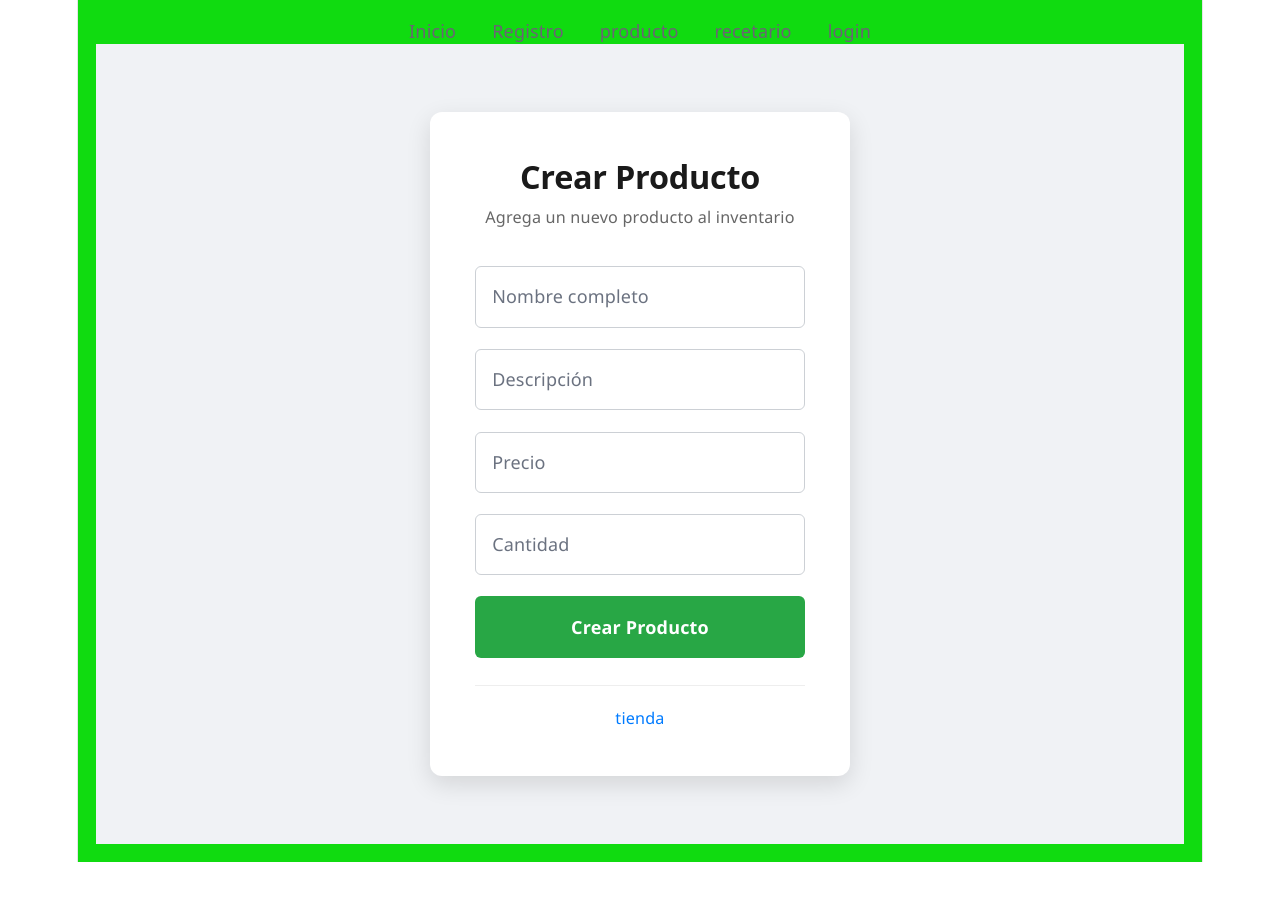
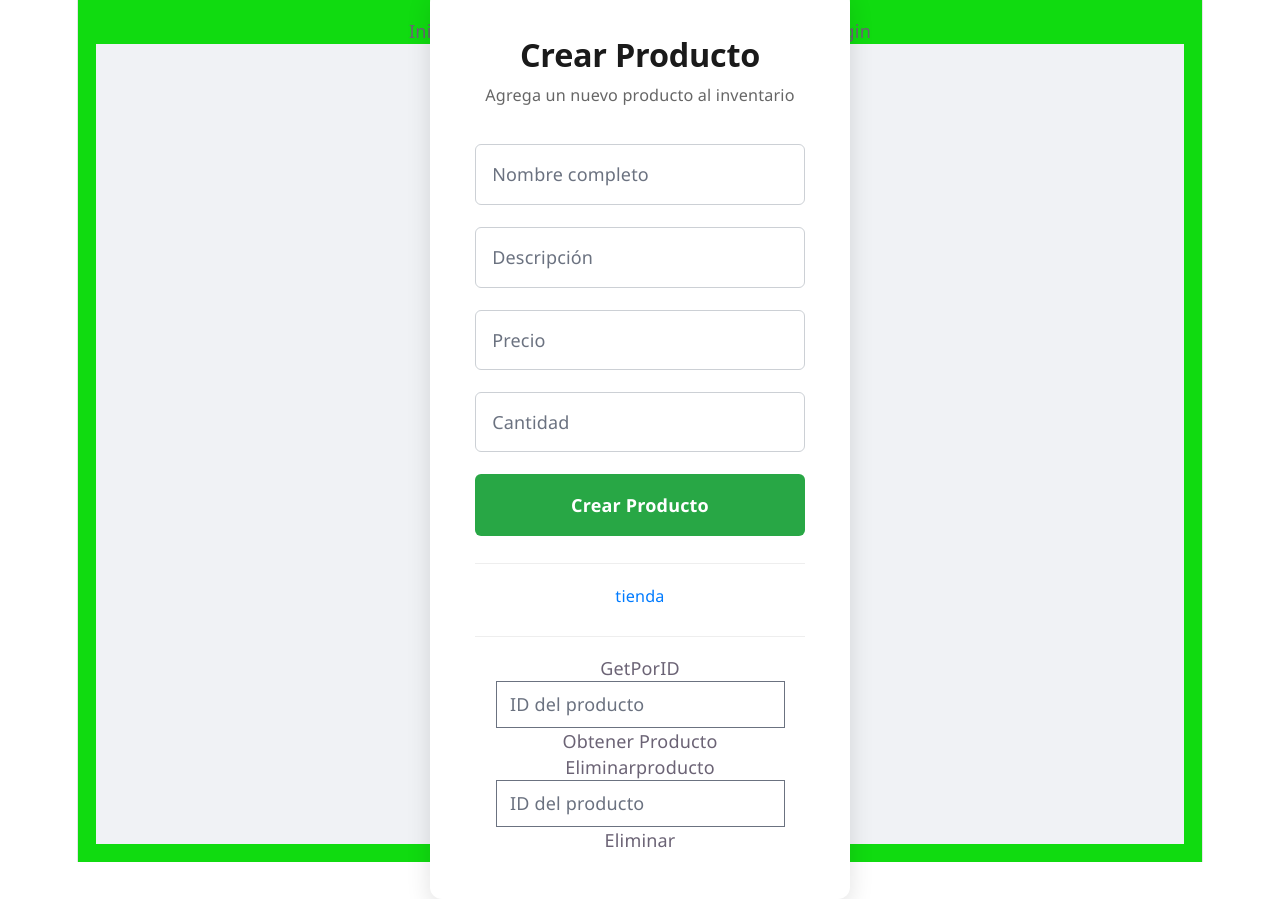
Before and after one commit to Luismeneses12/proyecto_inventario, a React (Vite) app in the folder frontend/: page /postproducto in a window 1280 px wide. Built offline with nearby package versions, Linux system fonts and the light colour scheme.

Commit message:
feat se crea componete de de getId para hacer busquedad

```diff
--- /dev/null
+++ b/frontend/src/component/Eliminarproducto.jsx
@@ -0,0 +1,40 @@
+import React from 'react'
+import { useState } from 'react'
+
+export default function Eliminarproducto() {
+   const [productoID, setProductoID] = React.useState()
+
+   const eliminar = async()=>{
+
+    try
+    {
+        const res = await fetch(`http://127.0.0.1:5000/eliminarProducto/${productoid}`,
+            {method:'DELETE',
+            headers: {
+                'Content-Type': 'application/json'
+            }
+    })
+        const data = await res.json()
+        setProductoID(data)
+        if(res.ok){
+            alert('Producto eliminado exitosamente')
+        }
+        else{
+        alert(data.message)
+        }
+        }
+    catch(error){
+        console.error('Error al eliminar el producto:', error)
+    }
+}
+
+    return (
+    <>
+    <div>Eliminarproducto</div>
+    <form action="" onSubmit={eliminar}>
+        <input type="text" placeholder="ID del producto" value={productoID} onChange={(e) => setProductoID(e.target.value)} />
+        <button type="submit">Eliminar</button>
+    </form>
+    </>
+    )
+}
--- /dev/null
+++ b/frontend/src/component/GetPorID.jsx
@@ -0,0 +1,40 @@
+import React from 'react'
+
+export default function GetPorID() {
+    const [productoID, setProductoID] = React.useState()
+    const [producto, setProducto] = React.useState(null)
+    const obtenerProductoPorID = async(e)=>{
+        e.preventDefault()
+        try{
+            const res = await fetch(`http://127.0.0.1:5000/obtenerProductosPorID/${productoID}`, {
+                method:'GET',
+                headers: {
+                    'Content-Type': 'application/json'
+                }}
+            )
+            const data = await res.json()
+            setProducto(data)
+            console.log('Producto obtenido:', data);
+        }
+        catch(error){
+            console.error('Error al obtener el producto:', error)
+        }
+    }
+    return (
+    <>
+    <div>GetPorID</div>
+        <form action="" onSubmit={obtenerProductoPorID}>
+        < input  type="text" placeholder="ID del producto"  onChange={(e)=> setProductoID(e.target.value)} />
+        <button type="submit">Obtener Producto</button>
+        {producto && (
+            <div>
+                <h2>Producto obtenido:</h2>
+                <p><strong>Nombre:</strong> {producto.nombre}</p>
+                <p><strong>Precio:</strong> {producto.precio}</p>
+                <p><strong>Stock:</strong> {producto.stock}</p>
+            </div>
+        )}
+        </form>
+    </>
+  )
+}
--- a/frontend/src/component/Postproducto.jsx
+++ b/frontend/src/component/Postproducto.jsx
@@ -3,6 +3,8 @@ import { Link } from 'react-router-dom'
 import { useState } from 'react'
 import {  useNavigate } from 'react-router-dom'
 import '../style/StyleRegistro.css'
+import GetPorID from './GetPorID'
+import Eliminarproducto from './Eliminarproducto'
 
 export default function Postproducto() {
    const [nombre, setNombre] = React.useState("")
@@ -88,6 +90,12 @@ export default function Postproducto() {
                       tienda
                     </button>
                 </div>
+                <div className='login-link-container'>
+                  <GetPorID/>
+                </div>
+                  <div >
+                  <Eliminarproducto/>
+                  </div>
             </div>
               <nav className="md:hidden fixed bottom-0 left-0 w-full z-50 flex justify-around items-center px-2 pb-safe h-20 bg-white/90 dark:bg-stone-900/90 backdrop-blur-md border-t border-stone-100 dark:border-stone-800 shadow-[0_-4px_12px_rgba(46,90,39,0.08)]"  >
                     <div className="flex flex-col items-center justify-center text-stone-400 dark:text-stone-500 px-4 py-1 transition-all duration-300 ease-out hover:text-green-700">
```
Also changed, not shown: frontend/src/component/PaginaPrincipal.jsx (+5 -5 lines), 2 other files (tests, documents, lock files or other folders).
